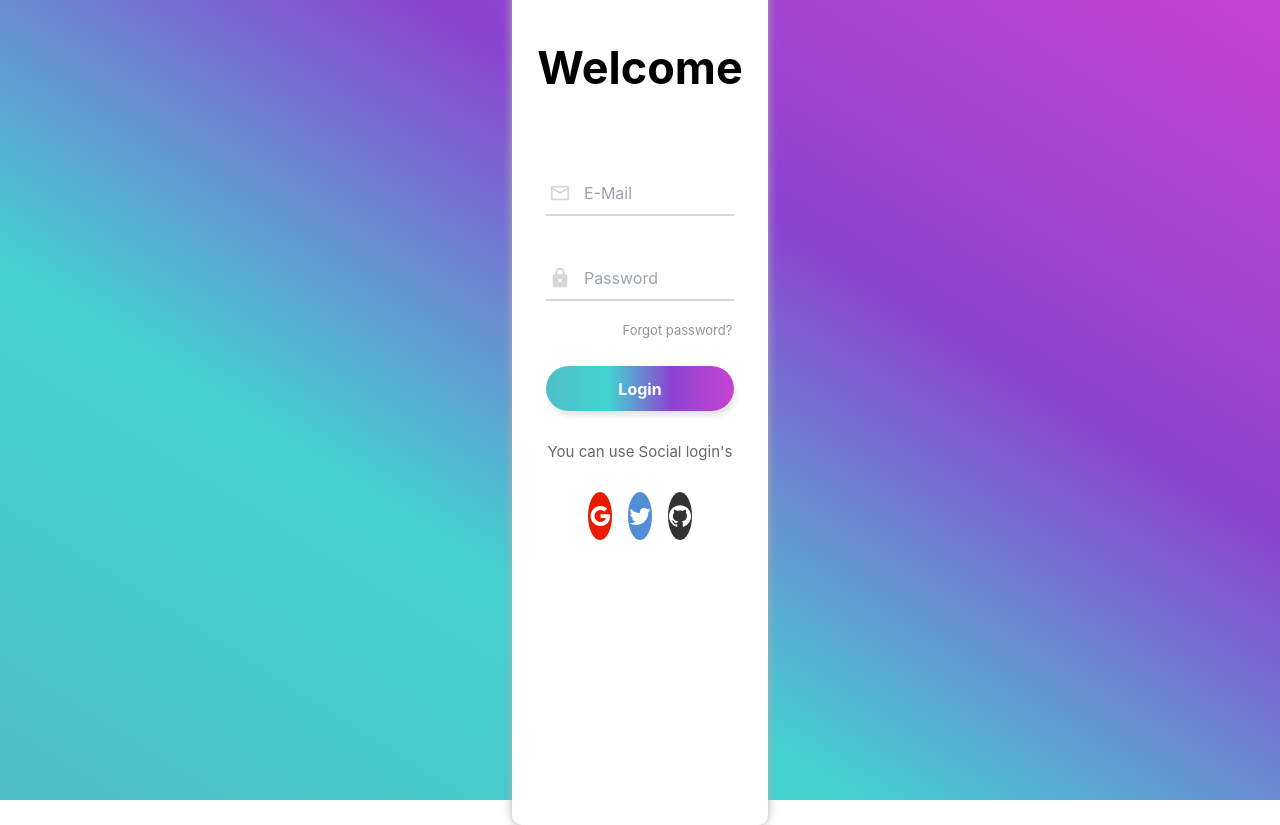
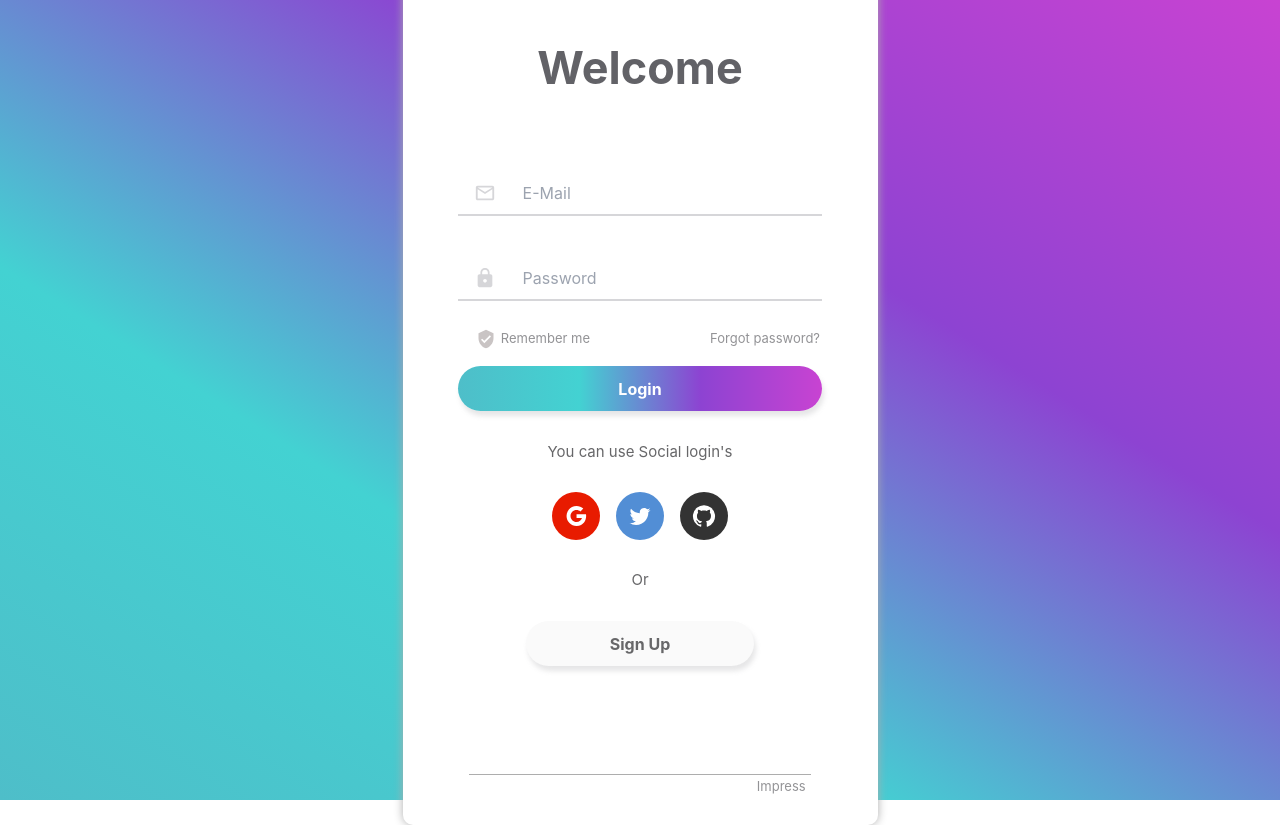
Before and after one commit to exepta/web-panel, a React (Create React App) app in the folder web-frontend/: page / in a window 1280 px wide. Built offline with nearby package versions, Linux system fonts and the light colour scheme.

Commit message:
update login

```diff
--- a/web-frontend/src/main/components/Authentication.tsx
+++ b/web-frontend/src/main/components/Authentication.tsx
@@ -1,5 +1,5 @@
 import '../../resources/pages/auth/auth.css';
-import {useState} from "react";
+import {useEffect, useRef, useState} from "react";
 
 import GoogleIcon from '@mui/icons-material/Google';
 import GitHubIcon from '@mui/icons-material/GitHub';
@@ -7,10 +7,60 @@ import TwitterIcon from '@mui/icons-material/Twitter';
 
 import MailOutlineIcon from '@mui/icons-material/MailOutline';
 import LockIcon from '@mui/icons-material/Lock';
+import PersonIcon from '@mui/icons-material/Person';
+import VerifiedUserIcon from '@mui/icons-material/VerifiedUser';
+
+const USER_NAME_PATTERN = /^[a-zA-Z][a-zA-Z0-9-_]{3,25}$/;
+const PASSWORD_PATTERN = /^(?=.*[a-z])(?=.*[A-Z])(?=.*\d)([!@#$%^&*<>/?]).{8,}$/;
 
 const Authentication = () => {
 
+    const emailRef :any = useRef();
     const [swap, setSwap] = useState(false);
+
+    const [email, setEmail] = useState('');
+    const [validEmail, setValidEmail] = useState(false);
+
+    const [username, setUsername] = useState('');
+    const [validUsername, setValidUsername] = useState(false);
+
+    const [password, setPassword] = useState('');
+    const [validPassword, setValidPassword] = useState(false);
+
+    useEffect(() => {
+        emailRef.current.focus();
+    }, []);
+
+    useEffect(() => {
+        const result = email.includes('@');
+        setValidEmail(result);
+    }, [email]);
+
+    useEffect(() => {
+        const result = USER_NAME_PATTERN.test(username);
+        setValidUsername(result);
+    }, [username]);
+
+    useEffect(() => {
+        const result = PASSWORD_PATTERN.test(password);
+        setValidPassword(result);
+    }, [password]);
+
+    const handleLogin :any = async (event :Event) => {
+        event.preventDefault();
+
+        const checkMail = email.includes('@');
+        const checkPassword = PASSWORD_PATTERN.test(password);
+        if(!checkMail || !checkPassword) {
+            return;
+        }
+
+        //Todo: Fetch here
+    }
+
+    const handleRegister :any = async (event :Event) => {
+        event.preventDefault();
+    }
 
     return (
         <>
@@ -20,26 +70,34 @@ const Authentication = () => {
                         <div className="sec-header">
                             <h1>Welcome</h1>
                         </div>
-                    </section>
 
-                    :
-
-                    <section id="section-log">
-                        <div className="sec-header">
-                            <h1>Welcome</h1>
-                        </div>
-
-                        <form>
+                        <form onSubmit={handleRegister}>
                             <div className="input-con">
                                 <div className="icon-box">
                                     <MailOutlineIcon className="icon" />
                                 </div>
                                 <input
                                     type="email"
-                                    id="log-email"
+                                    id="reg-email"
+                                    ref={emailRef}
                                     placeholder="E-Mail"
                                     required
                                     autoComplete="off"
+                                    onChange={(event) => setEmail(event.target.value)}
+                                />
+                            </div>
+
+                            <div className="input-con">
+                                <div className="icon-box">
+                                    <PersonIcon className="icon" />
+                                </div>
+                                <input
+                                    type="text"
+                                    id="reg-user"
+                                    placeholder="Username"
+                                    required
+                                    autoComplete="off"
+                                    onChange={(event) => setUsername(event.target.value)}
                                 />
                             </div>
 
@@ -53,11 +111,69 @@ const Authentication = () => {
                                     placeholder="Password"
                                     required
                                     autoComplete="off"
+                                    onChange={(event) => setPassword(event.target.value)}
                                 />
                             </div>
 
                             <div className="text-con">
-                                <p>Forgot password?</p>
+                                <p>Problems by creating new account?</p>
+                            </div>
+
+                            <button type="submit" className="send">Sign Up</button>
+
+                            <h3>Already a member or social login?</h3>
+                            <div className="switch" onClick={event => {setSwap(false)}}>Login</div>
+                        </form>
+                        <div className="sec-footer">
+                            <div className="container">
+                                <p>Impress</p>
+                            </div>
+                        </div>
+                    </section>
+
+                    :
+
+                    <section id="section-log">
+                        <div className="sec-header">
+                            <h1>Welcome</h1>
+                        </div>
+
+                        <form onSubmit={handleLogin}>
+                            <div className="input-con">
+                                <div className="icon-box">
+                                    <MailOutlineIcon className="icon" />
+                                </div>
+                                <input
+                                    type="email"
+                                    id="log-email"
+                                    ref={emailRef}
+                                    placeholder="E-Mail"
+                                    required
+                                    autoComplete="off"
+                                    onChange={(event) => setEmail(event.target.value)}
+                                />
+                            </div>
+
+                            <div className="input-con">
+                                <div className="icon-box">
+                                    <LockIcon className="icon" />
+                                </div>
+                                <input
+                                    type="password"
+                                    id="log-email"
+                                    placeholder="Password"
+                                    required
+                                    autoComplete="off"
+                                    onChange={(event) => setPassword(event.target.value)}
+                                />
+                            </div>
+
+                            <div className="text-con">
+                                <div className="remember">
+                                    <VerifiedUserIcon className="check"/>
+                                    <p>Remember me</p>
+                                </div>
+                                <p className="forgot">Forgot password?</p>
                             </div>
 
                             <button type="submit" className="send">Login</button>
@@ -77,7 +193,15 @@ const Authentication = () => {
                                     <GitHubIcon />
                                 </div>
                             </div>
+
+                            <h3>Or</h3>
+                            <div className="switch" onClick={event => {setSwap(true)}}>Sign Up</div>
                         </form>
+                        <div className="sec-footer">
+                            <div className="container">
+                                <p>Impress</p>
+                            </div>
+                        </div>
                     </section>
             }
         </>
--- a/web-frontend/src/main/services/auth.header.ts
+++ /dev/null
@@ -1,10 +0,0 @@
-export default function authHeader() {
-    let json = localStorage.getItem('user');
-    if(json === null) { json = ""; }
-    const user = JSON.parse(json);
-
-    if(user && user.accessToken)
-        return { Authorization: 'Bearer ' + user.accessToken };
-
-    return {};
-}
--- a/web-frontend/src/main/services/auth.service.ts
+++ /dev/null
@@ -1,42 +0,0 @@
-import axios from "axios";
-
-const API_URL = "http://localhost:8080/api/v0/auth/";
-
-class AuthService {
-
-    login(username :string, password :string) {
-        return axios
-            .post(API_URL + "authenticate", {
-            username,
-            password
-            })
-            .then(response => {
-                if(response.data.accessToken) {
-                    localStorage.setItem("user", JSON.stringify(response.data));
-                }
-
-                return response.data;
-            });
-    }
-
-    logout() {
-        localStorage.removeItem("user");
-    }
-
-    register(username :string, email :string, password :string) {
-        return axios
-            .post(API_URL + "register", {
-                username,
-                email,
-                password
-            });
-    }
-
-    getCurrentUser() :JSON {
-        let user = localStorage.getItem('user');
-        if(user === null) { user = "" }
-        return JSON.parse(user);
-    }
-}
-
-export default new AuthService();
--- a/web-frontend/src/main/services/auth.url.service.ts
+++ /dev/null
@@ -1,14 +0,0 @@
-import axios from "axios";
-import authHeader from "./auth.header";
-
-const REST_BASE_URL = "http://localhost:8080/api/rest/";
-
-class AuthUrlService {
-
-    getDashboard() {
-        return axios.get(REST_BASE_URL + "dashboard", {headers: authHeader()});
-    }
-
-}
-
-export default new AuthUrlService();
--- a/web-frontend/src/resources/pages/auth/auth.css
+++ b/web-frontend/src/resources/pages/auth/auth.css
@@ -1,12 +1,13 @@
 section {
     float: left;
-    width: 20%;
+    width: 475px;
     height: 850px;
     background: white;
     box-sizing: border-box;
     padding: 10px;
     border-radius: 10px;
     box-shadow: 0 0 10px #adadad;
+    overflow: hidden;
 }
 
 section .sec-header {
@@ -22,12 +23,14 @@ section .sec-header {
 .sec-header h1 {
     font-size: 45px;
     font-weight: bolder;
+    color: #626267;
+    cursor: default;
 }
 
 section form {
     float: left;
     width: 100%;
-    height: 80%;
+    height: 75%;
     box-sizing: border-box;
     display: flex;
     align-items: center;
@@ -52,6 +55,7 @@ form .input-con {
     padding: 5px 10px;
     outline: none;
     background: transparent;
+    color: #626267;
 }
 
 .input-con .icon-box {
@@ -75,11 +79,43 @@ form .input-con {
     box-sizing: border-box;
     background: transparent;
     display: flex;
-    justify-content: right;
+    justify-content: space-between;
+    align-items: center;
     padding: 0 2px 0 10px;
 }
 
-.text-con p {
+.text-con .remember {
+    display: flex;
+    justify-content: space-between;
+    align-items: center;
+    width: 130px;
+    height: 100%;
+    box-sizing: border-box;
+    padding: 0 8px;
+}
+
+.remember p {
+    float: left;
+    color: #939396;
+    font-size: 13px;
+    margin: 0;
+    padding: 0;
+    cursor: default;
+}
+
+.remember .check {
+    float: left;
+    font-size: 20px;
+    cursor: pointer;
+    color: #c9c4c4;
+    transition: .3s all;
+}
+
+.remember .rem-act {
+    color: #8d43d2;
+}
+
+.text-con .forgot {
     font-size: 13px;
     color: #939396;
     cursor: pointer;
@@ -105,6 +141,7 @@ form h3 {
     color: #676769;
     font-size: 15px;
     margin: 20px 10px;
+    cursor: default;
 }
 
 form .social-box {
@@ -147,3 +184,59 @@ form .social-box {
     color: white;
     background: #528ed5;
 }
+
+form .switch {
+    display: flex;
+    justify-content: center;
+    align-items: center;
+    float: left;
+    width: 50%;
+    height: 45px;
+    border-radius: 25px;
+    border: none;
+    background: #fafafa;
+    color: #676769;
+    font-size: 16px;
+    font-weight: bold;
+    margin: 10px 20px;
+    box-shadow: 2px 5px 5px rgba(147, 147, 150, 0.23);
+    cursor: pointer;
+    transition: .2s all;
+}
+
+.switch:hover {
+    cursor: pointer;
+    transform: scale(1.05);
+}
+
+section .sec-footer {
+    display: flex;
+    float: left;
+    justify-content: center;
+    align-items: center;
+    height: 5%;
+    width: 100%;
+    box-sizing: border-box;
+}
+
+.sec-footer .container {
+    display: flex;
+    float: left;
+    justify-content: right;
+    height: 100%;
+    width: 75%;
+    box-sizing: border-box;
+    border-top: 1px solid #adadad;
+    padding: 2px 5px;
+}
+
+.sec-footer .container p {
+    color: #939396;
+    font-size: 13px;
+    cursor: pointer;
+    transition: .2s all;
+}
+
+.sec-footer .container p:hover {
+    color: #8d43d2;
+}
```
